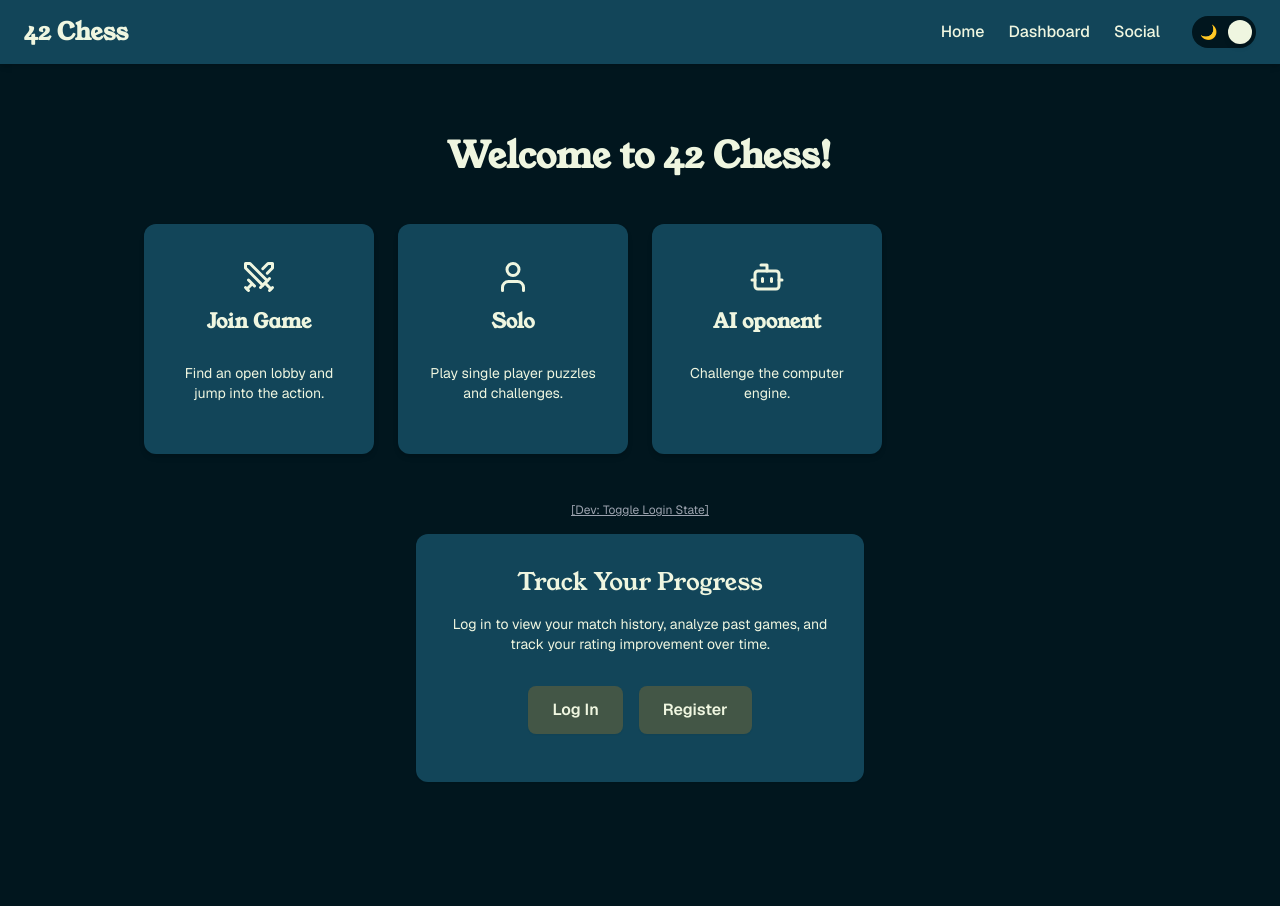
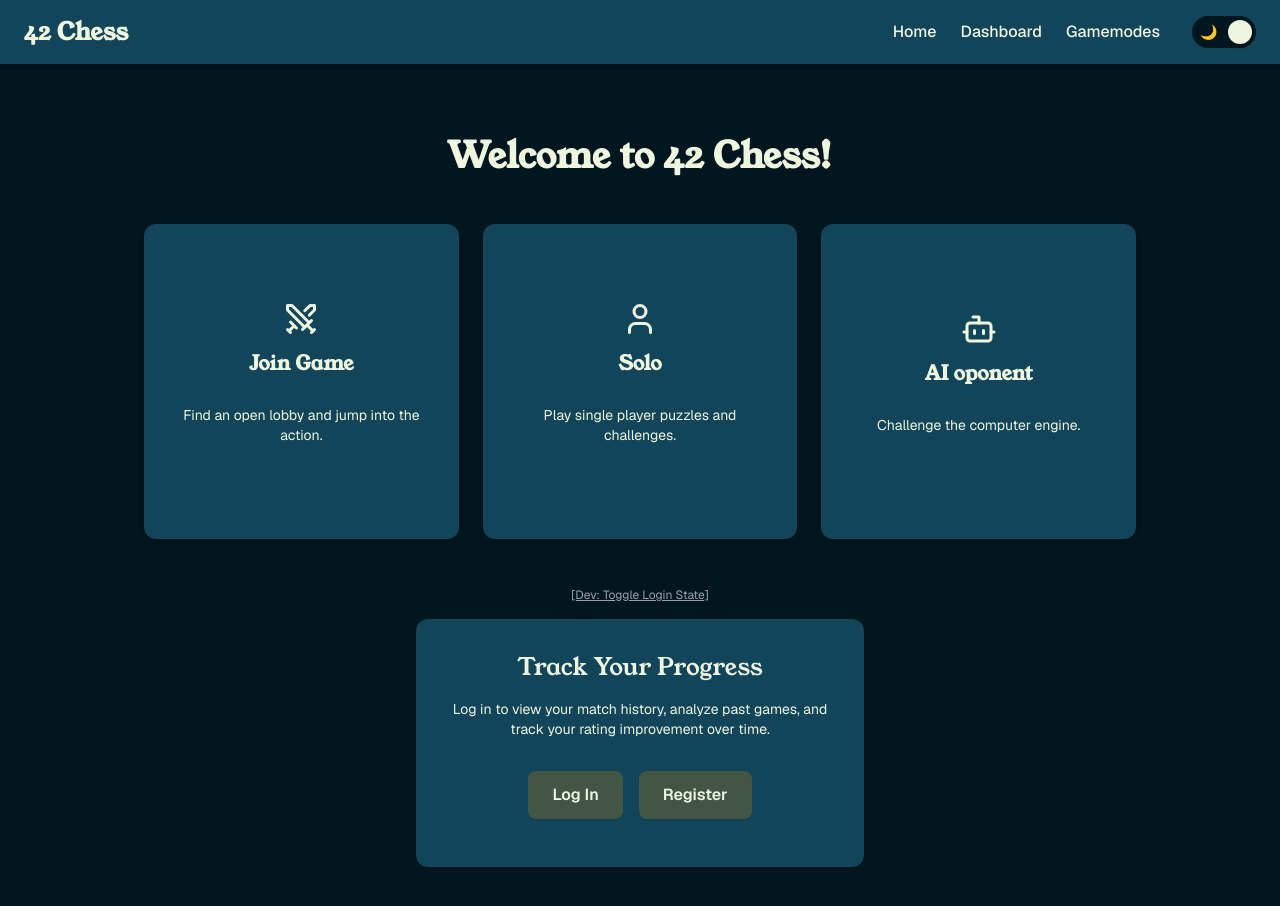
Before and after one commit to LilBoooopp/transcendence, a React (Create React App) app in the folder frontend/: page / in a window 1280 px wide. Shown: the top 906 px of the page. Before the commit the page ends 854 px from the top, so only its background shows below. Built offline with nearby package versions, Linux system fonts and the light colour scheme; the HTML template or start-up script is replaced by a standard one.

Commit message:
simple routing and tiling

```diff
--- a/frontend/src/SamplePages/WireframeLanding.tsx
+++ b/frontend/src/SamplePages/WireframeLanding.tsx
@@ -56,7 +56,7 @@ export default function WireframeLanding() {
 				Welcome to 42 Chess!
 			</h1>
 
-			<div className="grid grid-cols-2 sm:grid-cols-2 lg:grid-cols-4 gap-6 w-full max-w-2xl lg:max-w-full">
+			<div className="grid grid-cols-2 sm:grid-cols-2 lg:grid-cols-3 gap-6 w-full max-w-2xl lg:max-w-full">
 				{features.map((feature, index) => (
 					<Tile
 						key={index}
--- a/frontend/src/components/MatchmakingWaiting.tsx
+++ b/frontend/src/components/MatchmakingWaiting.tsx
@@ -68,7 +68,7 @@ const MatchmakingWaiting: React.FC = () => {
             Finding Opponent{dots}
           </h2>
           <p className="text-sm text-text-dark/60">
-            Time contole: <span className="font-smibold text-primary">{timeControl.label}</span>
+            Time contol: <span className="font-smibold text-primary">{timeControl.label}</span>
           </p>
         </div>
 
--- a/frontend/src/components/Navbar.tsx
+++ b/frontend/src/components/Navbar.tsx
@@ -11,7 +11,7 @@ interface NavbarProps {
 export default function Navbar({ isDarkMode, toggleDarkMode }: NavbarProps) {
   const [isMenuOpen, setIsMenuOpen] = useState(false);
 
-	return (
+  return (
     <nav className="relative bg-primary text-text-default shadow-md transition-colors duration-200">
       <div className="flex items-center justify-between px-6 py-4">
         {/* LOGO (name) */}
@@ -22,9 +22,9 @@ export default function Navbar({ isDarkMode, toggleDarkMode }: NavbarProps) {
         {/* DESKTOP NAVIGATION */}
         <div className="hidden md:flex items-center gap-8 font-body font-medium">
           <div className="flex gap-6">
-            <Link to="/wireframe/games" className="hover:text-accent transition-colors">Home</Link>
-            <Link to="/wireframe" className="hover:text-accent transition-colors">Dashboard</Link>
-            <Link to="/wireframe/social" className="hover:text-accent transition-colors">Social</Link>
+            <Link to="/" className="hover:text-accent transition-colors">Home</Link>
+            <Link to="/dashboard" className="hover:text-accent transition-colors">Dashboard</Link>
+            <Link to="/gamemode" className="hover:text-accent transition-colors">Gamemodes</Link>
           </div>
 
           <div className="flex items-center">
@@ -47,9 +47,9 @@ export default function Navbar({ isDarkMode, toggleDarkMode }: NavbarProps) {
       {/* MOBILE MENU DROPDOWN */}
       {isMenuOpen && (
         <div className="md:hidden absolute top-full left-0 w-full bg-primary border-t border-gray-200 shadow-lg flex flex-col p-4 gap-4 z-50 font-body font-medium">
-          <Link to="/wireframe/games" className="hover:text-accent transition-colors" onClick={() => setIsMenuOpen(false)}>Home</Link>
-          <Link to="/wireframe" className="hover:text-accent transition-colors" onClick={() => setIsMenuOpen(false)}>Dashboard</Link>
-          <Link to="/wireframe/social" className="hover:text-accent transition-colors" onClick={() => setIsMenuOpen(false)}>Social</Link>
+          <Link to="/" className="hover:text-accent transition-colors" onClick={() => setIsMenuOpen(false)}>Home</Link>
+          <Link to="/dashboard" className="hover:text-accent transition-colors" onClick={() => setIsMenuOpen(false)}>Dashboard</Link>
+          <Link to="/gamemode" className="hover:text-accent transition-colors" onClick={() => setIsMenuOpen(false)}>Gamemodes</Link>
 
           <div className="flex items-center justify-between pt-4 border-t border-gray-300/20">
             <span>Dark Mode</span>
```
